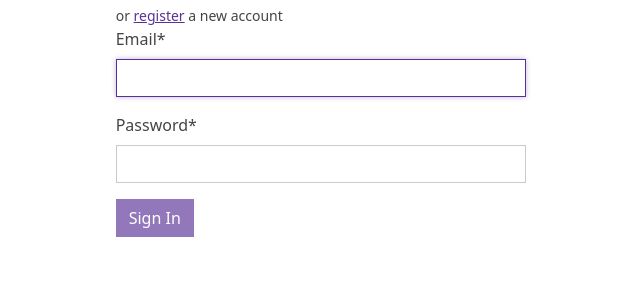
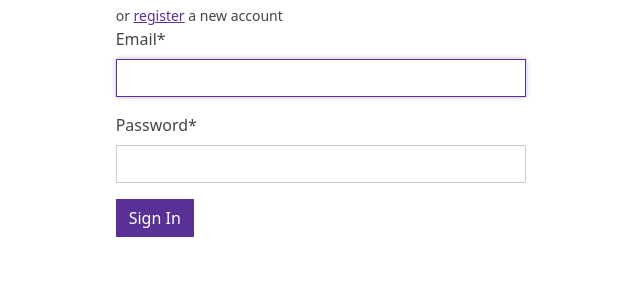
Before and after one commit to leo9uo/Airhouse, a Django app: page /login/ in a window 1280 px wide. Shown: the part 179-479 px from the top of the page, without its empty margins (319-959 px from the left). Run offline with Django 5.2, Linux system fonts and the light colour scheme; some libraries are stand-ins or nearby versions.

Commit message:
AIRHOUSE: login button was also disabled

```diff
--- a/airhouse/templates/airhouse/login.html
+++ b/airhouse/templates/airhouse/login.html
@@ -11,7 +11,7 @@
         <form method="post">
             {% csrf_token %}
             {{ form|crispy }}
-            <button type="submit" class="btn btn-primary disabled">Sign In</button>
+            <button type="submit" class="btn btn-primary">Sign In</button>
         </form>
 
     </div>
```
